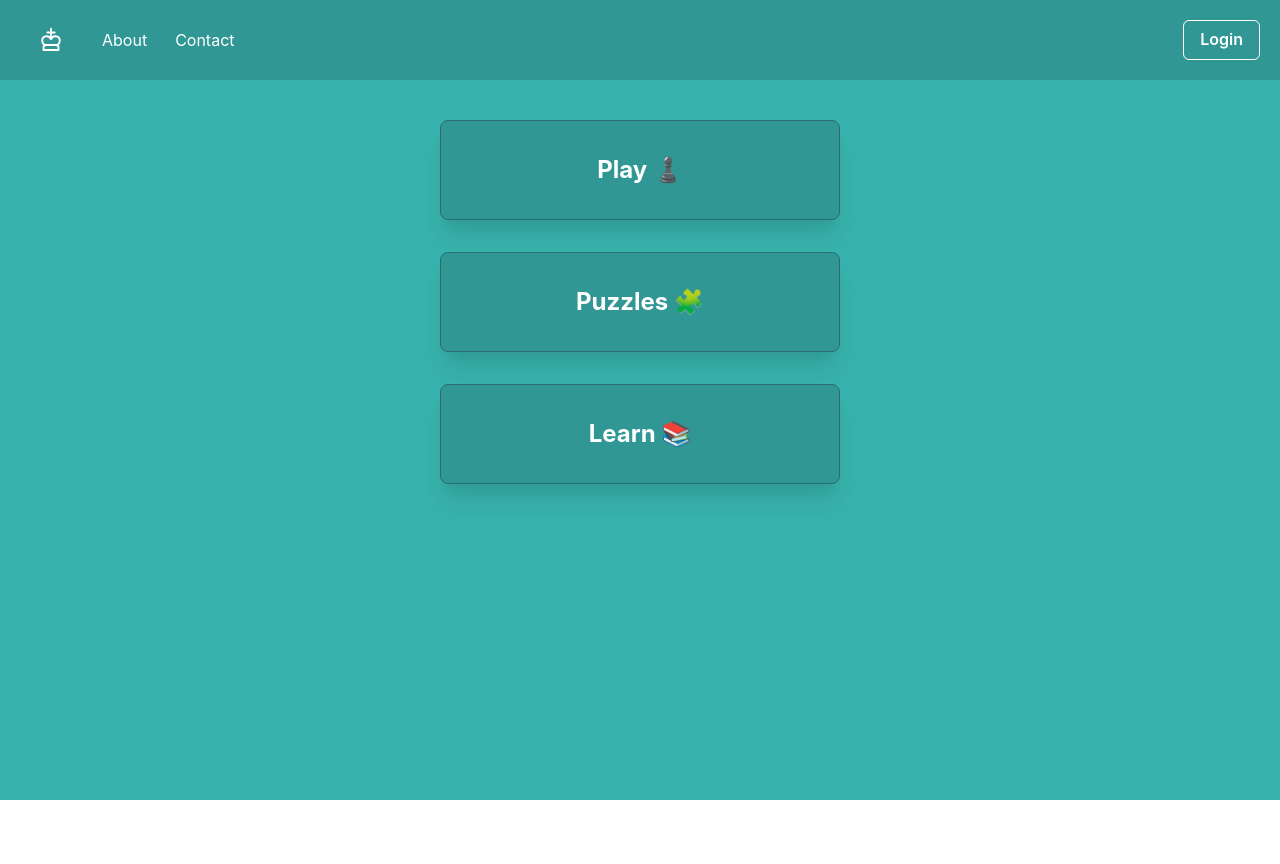
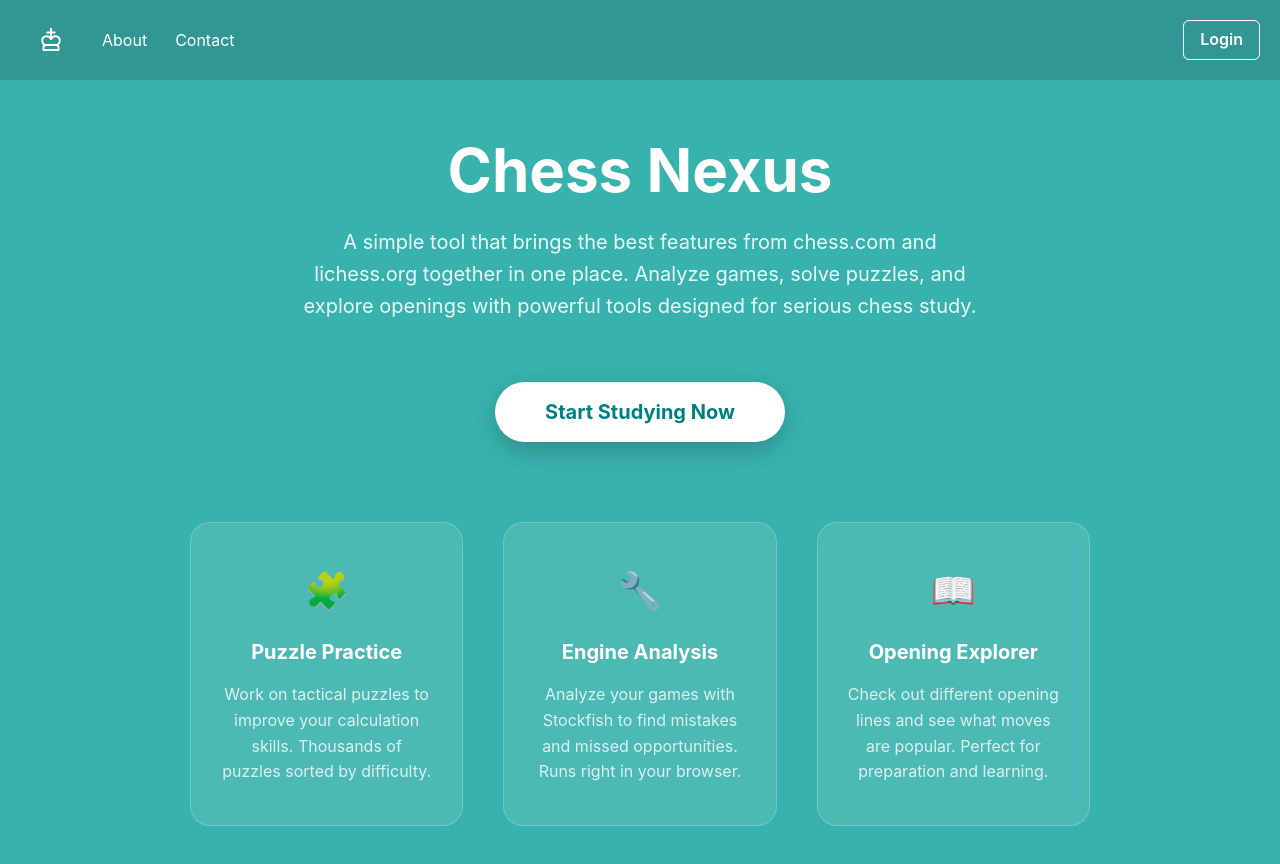
Before and after one commit to htripathi12/chess-nexus, a React (Create React App) app: page / in a window 1280 px wide. Shown: the top 864 px of the page. Before the commit the page ends 800 px from the top, so only its background shows below. Built offline with nearby package versions, Linux system fonts and the light colour scheme.

Commit message:
new landing page

```diff
--- a/src/client/pages/LandingPage.js
+++ b/src/client/pages/LandingPage.js
@@ -1,8 +1,15 @@
-import React, { useEffect } from 'react';
-import { Flex, Stack } from '@chakra-ui/react';
-import SolidButton from '../components/SolidButton';
+import { useEffect } from 'react';
+import { Flex, Text, Box, Button, SimpleGrid } from '@chakra-ui/react';
+import { motion } from 'framer-motion';
+import { useNavigate } from 'react-router-dom';
+
+const MotionBox = motion(Box);
+const MotionText = motion(Text);
+const MotionButton = motion(Button);
 
 export default function LandingPage() {
+  const navigate = useNavigate();
+
   useEffect(() => {
     document.body.style.overflow = 'hidden';
     return () => {
@@ -10,13 +17,214 @@ export default function LandingPage() {
     };
   }, []);
 
+  const handleGetStarted = () => {
+    navigate('/play');
+  };
+
   return (
-    <Flex align="center" mt="10" width="100%" justifyContent="center">
-      <Stack spacing={4} direction="column" align="center">
-        <SolidButton to="/play">Play ♟️</SolidButton>
-        <SolidButton to="/puzzles">Puzzles 🧩</SolidButton>
-        <SolidButton to="/learn">Learn 📚</SolidButton>
-      </Stack>
-    </Flex>
+    <Box
+      minHeight="100vh"
+      display="flex"
+      flexDirection="column"
+      alignItems="center"
+      justifyContent="center"
+      padding="20px"
+      position="relative"
+      overflow="hidden"
+    >
+      <Box
+        position="absolute"
+        top="0"
+        left="0"
+        right="0"
+        bottom="0"
+        opacity="0.1"
+        backgroundRepeat="repeat"
+      />
+
+      <Flex
+        direction="column"
+        align="center"
+        justify="center"
+        maxWidth="1200px"
+        width="100%"
+        zIndex="1"
+      >
+        <MotionBox
+          initial={{ opacity: 0, y: -50 }}
+          animate={{ opacity: 1, y: 0 }}
+          transition={{ duration: 0.5 }}
+          textAlign="center"
+          marginBottom="60px"
+        >
+          <MotionText
+            fontSize={{ base: "3xl", md: "5xl", lg: "6xl" }}
+            fontWeight="bold"
+            color="white"
+            lineHeight="1.2"
+            marginBottom="20px"
+            initial={{ opacity: 0, scale: 0.9 }}
+            animate={{ opacity: 1, scale: 1 }}
+            transition={{ duration: 0.5 }}
+          >
+            <Text as="span" >Chess Nexus</Text>
+          </MotionText>
+
+          <MotionText
+            fontSize={{ base: "lg", md: "xl" }}
+            color="rgba(255, 255, 255, 0.9)"
+            maxWidth="700px"
+            margin="0 auto"
+            lineHeight="1.6"
+            initial={{ opacity: 0, y: 20 }}
+            animate={{ opacity: 1, y: 0 }}
+            transition={{ duration: 0.5 }}
+          >
+            A simple tool that brings the best features from chess.com and lichess.org together in one place.
+            Analyze games, solve puzzles, and explore openings with powerful tools designed for serious chess study.
+          </MotionText>
+        </MotionBox>
+
+        <MotionButton
+          onClick={handleGetStarted}
+          size="lg"
+          bg="white"
+          color="#008080"
+          fontSize="xl"
+          fontWeight="bold"
+          padding="30px 50px"
+          borderRadius="50px"
+          boxShadow="0 8px 25px rgba(0, 0, 0, 0.2)"
+          _hover={{
+            bg: "#f8f8f8",
+            transform: "translateY(-2px)",
+            boxShadow: "0 12px 35px rgba(0, 0, 0, 0.25)"
+          }}
+          _active={{
+            transform: "translateY(0px)"
+          }}
+          initial={{ opacity: 0, scale: 0.8 }}
+          animate={{ opacity: 1, scale: 1 }}
+          transition={{ duration: 0.5 }}
+          marginBottom="80px"
+        >
+          Start Studying Now
+        </MotionButton>
+
+        <MotionBox
+          initial={{ opacity: 0, y: 50 }}
+          animate={{ opacity: 1, y: 0 }}
+          transition={{ duration: 0.5 }}
+          width="100%"
+        >
+          <SimpleGrid columns={{ base: 1, md: 3 }} spacing="40px" maxWidth="900px" margin="0 auto">
+            <MotionBox
+              bg="rgba(255, 255, 255, 0.1)"
+              backdropFilter="blur(10px)"
+              borderRadius="20px"
+              padding="40px 30px"
+              textAlign="center"
+              border="1px solid rgba(255, 255, 255, 0.2)"
+              whileHover={{ scale: 1.05, y: -5 }}
+              transition={{ duration: 0.5 }}
+              cursor="pointer"
+              onClick={() => navigate('/puzzles')}
+            >
+              <Box
+                fontSize="4xl"
+                marginBottom="20px"
+                color="white"
+              >
+                🧩
+              </Box>
+              <Text
+                fontSize="xl"
+                fontWeight="bold"
+                color="white"
+                marginBottom="15px"
+              >
+                Puzzle Practice
+              </Text>
+              <Text
+                color="rgba(255, 255, 255, 0.8)"
+                lineHeight="1.6"
+              >
+                Work on tactical puzzles to improve your calculation skills. Thousands of puzzles sorted by difficulty.
+              </Text>
+            </MotionBox>
+
+            <MotionBox
+              bg="rgba(255, 255, 255, 0.1)"
+              backdropFilter="blur(10px)"
+              borderRadius="20px"
+              padding="40px 30px"
+              textAlign="center"
+              border="1px solid rgba(255, 255, 255, 0.2)"
+              whileHover={{ scale: 1.05, y: -5 }}
+              transition={{ duration: 0.5 }}
+              cursor="pointer"
+              onClick={() => navigate('/play')}
+            >
+              <Box
+                fontSize="4xl"
+                marginBottom="20px"
+                color="white"
+              >
+                🔧
+              </Box>
+              <Text
+                fontSize="xl"
+                fontWeight="bold"
+                color="white"
+                marginBottom="15px"
+              >
+                Engine Analysis
+              </Text>
+              <Text
+                color="rgba(255, 255, 255, 0.8)"
+                lineHeight="1.6"
+              >
+                Analyze your games with Stockfish to find mistakes and missed opportunities. Runs right in your browser.
+              </Text>
+            </MotionBox>
+
+            <MotionBox
+              bg="rgba(255, 255, 255, 0.1)"
+              backdropFilter="blur(10px)"
+              borderRadius="20px"
+              padding="40px 30px"
+              textAlign="center"
+              border="1px solid rgba(255, 255, 255, 0.2)"
+              whileHover={{ scale: 1.05, y: -5 }}
+              transition={{ duration: 0.5 }}
+              cursor="pointer"
+              onClick={() => navigate('/learn')}
+            >
+              <Box
+                fontSize="4xl"
+                marginBottom="20px"
+                color="white"
+              >
+                📖
+              </Box>
+              <Text
+                fontSize="xl"
+                fontWeight="bold"
+                color="white"
+                marginBottom="15px"
+              >
+                Opening Explorer
+              </Text>
+              <Text
+                color="rgba(255, 255, 255, 0.8)"
+                lineHeight="1.6"
+              >
+                Check out different opening lines and see what moves are popular. Perfect for preparation and learning.
+              </Text>
+            </MotionBox>
+          </SimpleGrid>
+        </MotionBox>
+      </Flex>
+    </Box>
   );
 }
```
